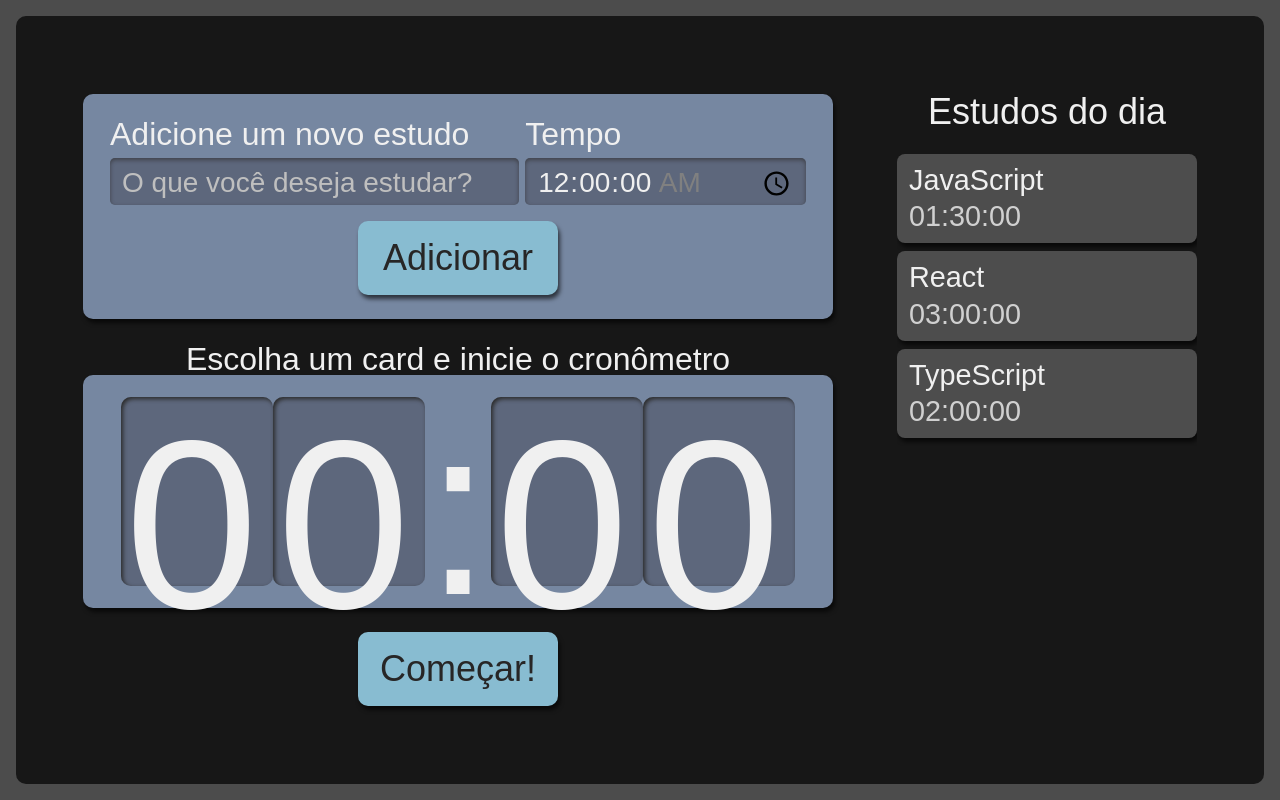
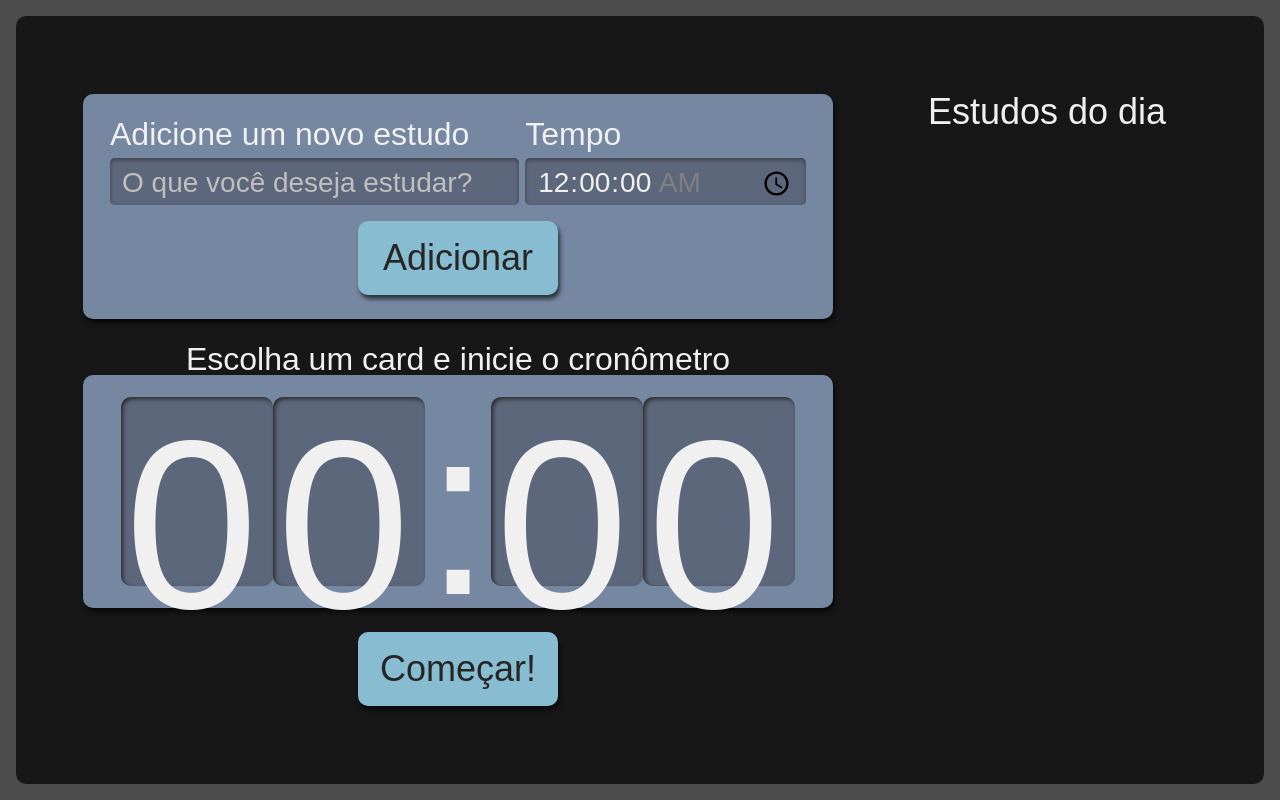
Before and after one commit to GustavoBento/alura-studies, a React (Create React App) app: page / in a window 1280 px wide. Built offline with nearby package versions, Linux system fonts and the light colour scheme; the HTML template or start-up script is replaced by a standard one.

Commit message:
Feat: Adicionando aplicação para poder adicionar tarefa com o useState

```diff
--- a/src/components/Formulario/index.tsx
+++ b/src/components/Formulario/index.tsx
@@ -1,21 +1,29 @@
 import React from "react";
 import Botao from "../Botao";
 import style from "./Formulario.module.scss";
+import { ITarefa } from "../../types/tarefas";
 
-class Formulario extends React.Component {
+class Formulario extends React.Component<{
+  setTarefas: React.Dispatch<
+    React.SetStateAction<ITarefa[]>
+  >;
+}> {
   state = {
     descricao: "",
     tempo: "00:00",
-  }
+  };
 
   adicionarTarefa(evento: React.FormEvent<HTMLFormElement>) {
     evento.preventDefault();
-    console.log(this.state)
+    this.props.setTarefas(tarefasAntiga => [...tarefasAntiga, {...this.state}])
   }
 
   render() {
     return (
-      <form className={style.novaTarefa} onSubmit={this.adicionarTarefa.bind(this)} >
+      <form
+        className={style.novaTarefa}
+        onSubmit={this.adicionarTarefa.bind(this)}
+      >
         <div className={style.inputContainer}>
           <label htmlFor="tarefa">Adicione um novo estudo</label>
           <input
@@ -23,7 +31,9 @@ class Formulario extends React.Component {
             name="tarefa"
             id="tarefa"
             value={this.state.descricao}
-            onChange={evento => this.setState({...this.state, descricao: evento.target.value})}
+            onChange={(evento) =>
+              this.setState({ ...this.state, descricao: evento.target.value })
+            }
             placeholder="O que você deseja estudar?"
             required
           />
@@ -36,7 +46,9 @@ class Formulario extends React.Component {
             name="tempo"
             id="tempo"
             value={this.state.tempo}
-            onChange={evento => this.setState({...this.state, tempo: evento.target.value})}
+            onChange={(evento) =>
+              this.setState({ ...this.state, tempo: evento.target.value })
+            }
             min="00:00:00"
             max="01:30:00"
             required
--- a/src/components/Lista/index.tsx
+++ b/src/components/Lista/index.tsx
@@ -1,27 +1,12 @@
-import { useState } from "react";
 import style from "./Lista.module.scss";
 import Item from "./Item";
+import { ITarefa } from "../../types/tarefas";
 
-export default function Lista() {
-  const [tarefas, setTarefas] = useState([
-    {
-      descricao: "JavaScript",
-      tempo: "01:30:00",
-    },
-    {
-      descricao: "React",
-      tempo: "03:00:00",
-    },
-    {
-      descricao: "TypeScript",
-      tempo: "02:00:00",
-    },
-  ])
+export default function Lista({tarefas}: {tarefas: ITarefa[]}) {
+
   return (
     <aside className={style.listaTarefas}>
-      <h2 onClick={() => {
-        setTarefas([...tarefas, {descricao: "Estudar estado", tempo: "01:45:00"}])
-      }}>Estudos do dia</h2>
+      <h2>Estudos do dia</h2>
       <ul>
         {tarefas.map((tarefa, index) => (
           <Item key={index} {...tarefa} />
--- a/src/pages/App.tsx
+++ b/src/pages/App.tsx
@@ -1,13 +1,16 @@
+import { useState } from "react";
 import Cronometro from "../components/Cronometro";
 import Formulario from "../components/Formulario";
 import Lista from "../components/Lista";
 import style from  './App.module.scss'
+import { ITarefa } from "../types/tarefas";
 
 function App() {
+  const [tarefas, setTarefas] = useState<ITarefa[]>([])
   return (
     <div className={style.AppStyle}>
-      <Formulario />
-      <Lista />
+      <Formulario setTarefas={setTarefas} />
+      <Lista tarefas={tarefas} />
       <Cronometro />
     </div>
   );
--- /dev/null
+++ b/src/types/tarefas.ts
@@ -0,0 +1,4 @@
+export interface ITarefa {
+      descricao: string;
+      tempo: string;
+}
```
Also changed, not shown: src/components/Botao/index.tsx (+6 -2 lines).
